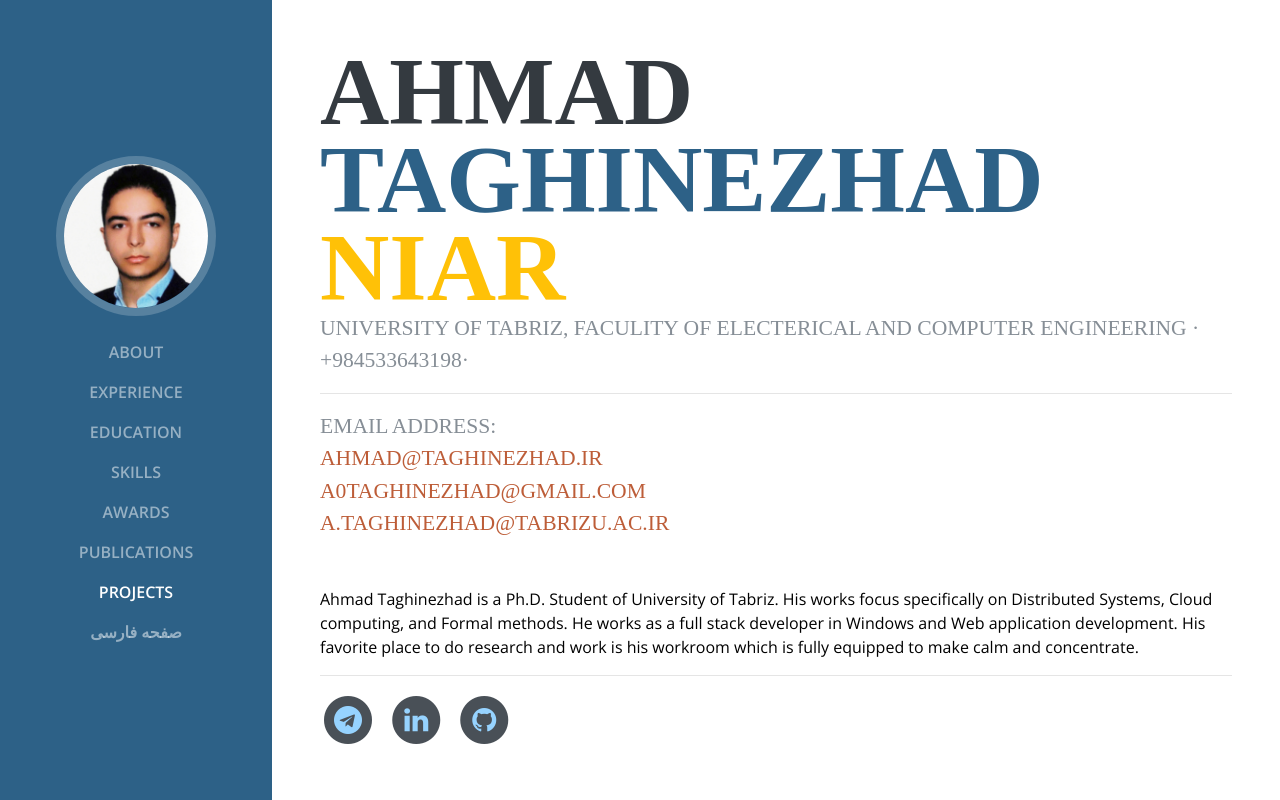
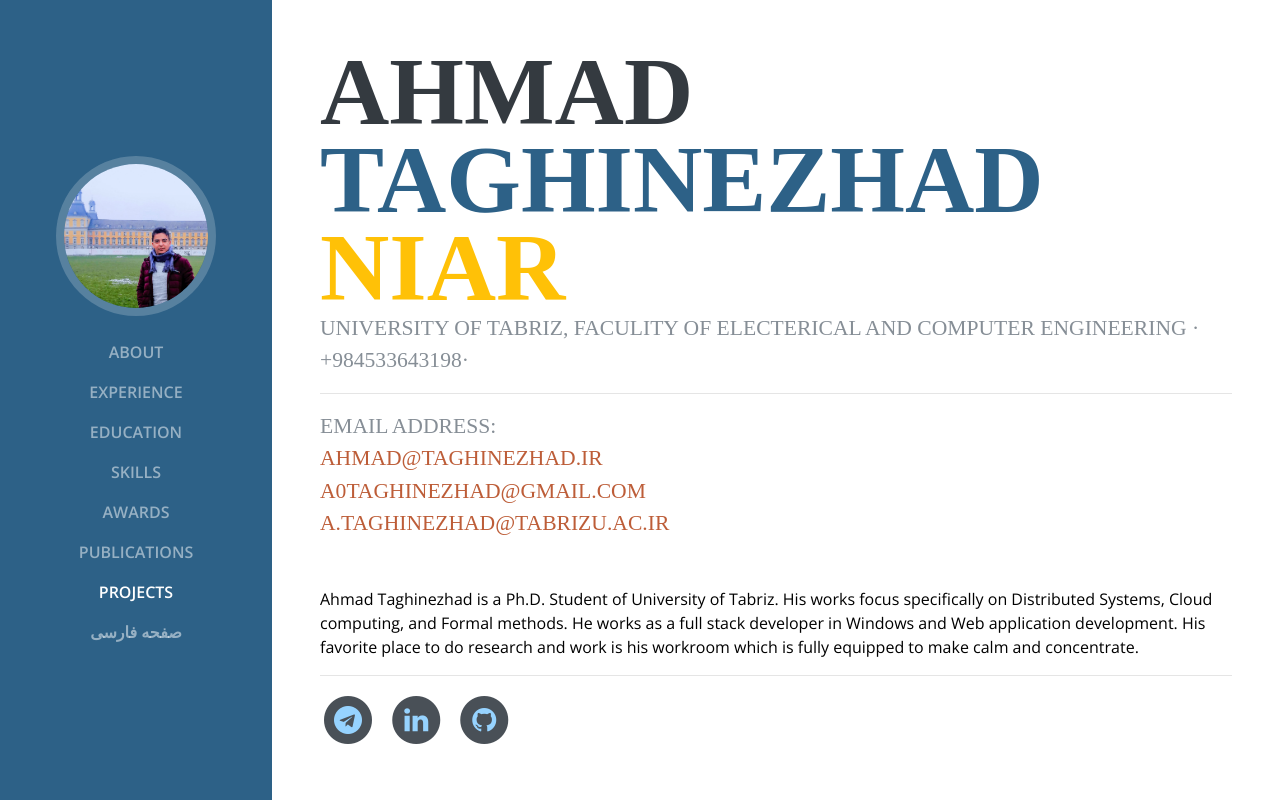
Before and after one commit to ahmad8746/taghinezhad, a plain HTML site: page index.html in a window 1280 px wide. Shown: the top 800 px of the page. Drawn offline with nearby package versions, Linux system fonts and the light colour scheme; a web font is replaced by a local one.

Commit message:
Update index.html

```diff
--- a/index.html
+++ b/index.html
@@ -31,7 +31,7 @@
         <a class="navbar-brand js-scroll-trigger" href="#page-top">
             <span class="d-block d-lg-none">Menu</span>
             <span class="d-none d-lg-block">
-                <img class="img-fluid img-profile rounded-circle mx-auto mb-2" src="img/pic1.jpg" alt="">
+                <img class="img-fluid img-profile rounded-circle mx-auto mb-2" src="img/prof2.jpg" alt="">
             </span>
         </a>
         <button class="navbar-toggler" type="button" data-toggle="collapse" data-target="#navbarSupportedContent" aria-controls="navbarSupportedContent" aria-expanded="false" aria-label="Toggle navigation">
```
